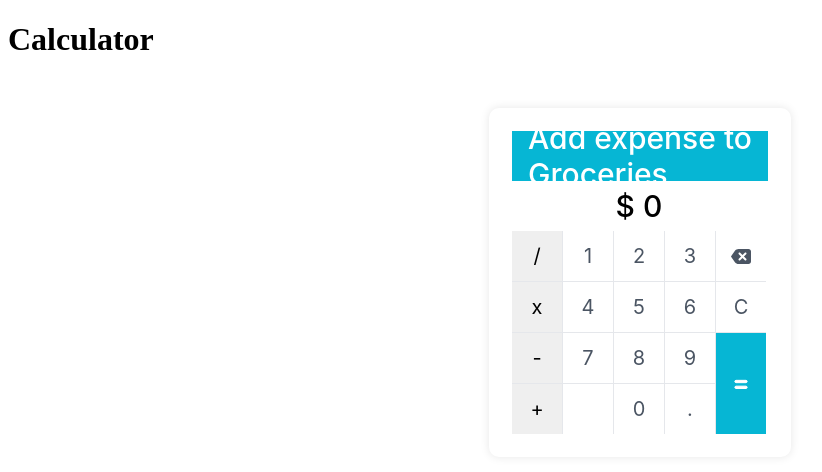
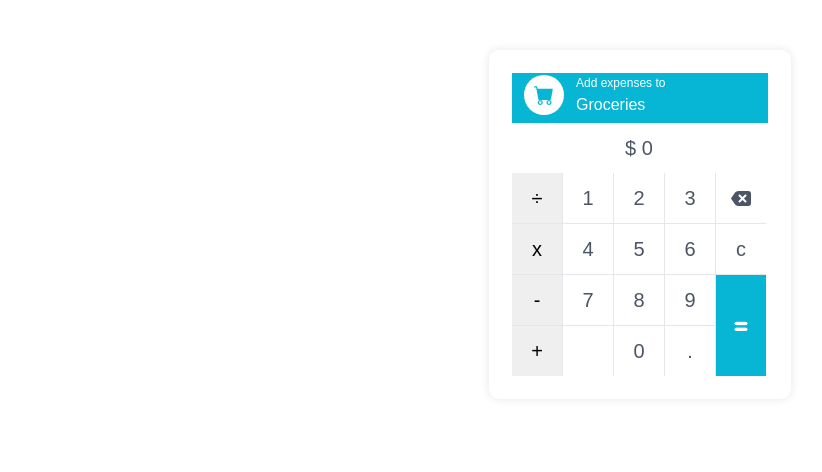
Before and after one commit to Amanda-Trigueros/ExpensableCalculator, a React (Create React App) app: page / in a window 1280 px wide. Shown: the top 472 px of the page, without its empty margins (0-822 px from the left). Built offline with nearby package versions, Linux system fonts and the light colour scheme.

Commit message:
add: header strucure

```diff
--- a/src/App.js
+++ b/src/App.js
@@ -1,16 +1,22 @@
 import Calculator from "./calculator"
-
-function App() {
-  return (
-  <div>
-    <h1>Calculator</h1>
-    <Calculator/>
-  </div>
-  );
+import trolley from "./assets/images/trolley.svg"
+import { colors } from "./global/colors";
 
 
-}
+const App = () => {
+  const category = {
+    name: "Groceries",
+    color: colors.blue[50],
+    icon: trolley,
+  };
 
+  return (
+    <div>
+      {/* Otras partes de tu aplicación */}
+      <Calculator category={category} />
+    </div>
+  );
+};
 
 
 export default App;
--- a/src/calculator.js
+++ b/src/calculator.js
@@ -1,12 +1,16 @@
  /** @jsxImportSource @emotion/react */
-//  import { css } from "@emotion/react";
+ import { css } from "@emotion/react";
  // import styled from "@emotion/styled";
- import { colors } from "./global/colors"
 import React from 'react';
 import Button from "./components/button"
-import {Calculator, Keyboard, Header, Display, columnStyle } from './components/keyboard';
+import {Calculator, Keyboard, Header, Display, columnStyle,HeaderStyle } from './components/keyboard';
+import mult from "./assets/images/mult.svg"
+import { colors } from "./global/colors";
 
 function FunctionCalculator({ category }) {
+
+  const { name, color, icon } = category;
+
   const [currentNumber, setCurrentNumber] = React.useState("0")
   const [operant, setOperant] = React.useState(null)
   const [prevNumber, setPrevNumber] = React.useState(null)
@@ -130,14 +134,21 @@ function FunctionCalculator({ category }) {
 
   return (
     <Calculator>
-      <Header name="Groceries">Add expense to</Header>
+      <Header color={color}>
+
+       <img src={icon} css={css`${HeaderStyle.iconStyle}`} alt="Icon" />
+       <h1 css={css`${HeaderStyle.titleStyle}`}> Add expenses to</h1>
+      <h1 css={css`${HeaderStyle.nameStyle}`}>{name}</h1>
+
+
+      </Header>
 
         <Display>
         <p>${prevNumber}{operant} {currentNumber}</p>
         </Display>
         <Keyboard>
         <div css={columnStyle}>
-          <Button value="/" onClick={handleOperant} type="operants">/</Button>
+          <Button value="/" onClick={handleOperant} type="operants">÷</Button>
           <Button value="x" onClick={handleOperant} type="operants">x</Button>
           <Button value="-" onClick={handleOperant} type="operants">-</Button>
           <Button value="+" onClick={handleOperant} type="operants">+</Button>
@@ -167,8 +178,8 @@ function FunctionCalculator({ category }) {
         </div>
         <div css={columnStyle}>
         <Button value="d" onClick={handleDelete} type="delete"></Button>
-        <Button value="c" onClick={handleReset}>C</Button>
-        <Button value="=" onClick={handleEqual} type={result ? "check" : "equal"}></Button>
+        <Button value="c" onClick={handleReset}>c</Button>
+        <Button value="=" onClick={handleEqual} color={color} type={result ? "check" : "equal"} ></Button>
         </div>
 
         </Keyboard>
--- a/src/components/button.js
+++ b/src/components/button.js
@@ -1,6 +1,5 @@
  /** @jsxImportSource @emotion/react */
  import { css } from "@emotion/react";
- // import styled from "@emotion/styled";
  import { colors } from "../global/colors";
  import deleteButton from "../assets/images/deleteButton.svg";
  import checkButton from "../assets/images/checkButton.svg";
@@ -24,7 +23,6 @@ const buttonStyles = {
   equal: `
   width: 50px;
   height: 101px;
-  background: ${colors.blue[50]};
   border:none;
   background-image: url(${equalButton});
   background-repeat: no-repeat;
@@ -42,7 +40,6 @@ const buttonStyles = {
   check:`
   width: 50px;
   height: 101px;
-  background: ${colors.blue[50]};
   border:none;
   background-image: url(${checkButton});
   background-repeat: no-repeat;
@@ -51,18 +48,18 @@ const buttonStyles = {
 }
 
 
-function Button({onClick, value, children, type="numbers"}) {
+function Button({onClick, value, children, type="numbers", color}) {
 return (
   <button value={value} onClick={onClick} css={css`
   width: 50px;
   height: 50px;
-  font-family: 'Inter';
-  font-style: normal;
+  font-family: sans-serif;
   font-weight: 400;
   font-size: 20px;
   line-height: 28px;
   text-align: center;
   border:none;
+  background: ${color};
   ${buttonStyles[type]}
 
   `}
--- a/src/components/keyboard.js
+++ b/src/components/keyboard.js
@@ -16,6 +16,8 @@ import { colors } from "../global/colors"
   export function Calculator({category,children}){
     return (
       <div css={css`
+      display: grid;
+
       max-width: 256px;
       margin: 50px auto;
       padding: 23px;
@@ -28,20 +30,24 @@ import { colors } from "../global/colors"
     )
   }
 
-  export function Header({ children,name}) {
+  export function Header({ children,name,color}) {
     return (
       <div css={css`
-      width: 256px;
-      height: 50px;
-      background: ${colors.blue[50]};
+
+      display: grid;
+      max-width: 265px;
+      max-height: 50px;
+      grid-template-columns: 25% 1fr;
+      grid-template-rows: 1fr 1fr;
+      align-items:center;
+
+
+      background: ${color};
       color: white;
-      font-family: 'Inter';
+      font-family: sans-serif;
       font-style: normal;
       font-weight: 500;
       font-size: 30px;
-      display: flex;
-      align-items: center;
-      justify-content: center;
       `}
       >
       {children}
@@ -51,20 +57,23 @@ import { colors } from "../global/colors"
     )
   }
 
+
   export function Display({ children }) {
     return (
       <div css={css`
 
+      display: flex;
+      align-items: center;
+      justify-content: center;
       width: 254px;
       height: 50px;
       background: ${colors.white};
-      font-family: 'Inter';
-      font-style: normal;
-      font-weight: 500;
-      font-size: 30px;
-      display: flex;
-      align-items: center;
-      justify-content: center;
+      font-family: sans-serif;
+      font-weight: 400;
+      font-size: 20px;
+      line-height: 28px;
+      color: ${colors.gray[600]};
+      text-align: center;
       `}
       >
         {children}
@@ -80,8 +89,8 @@ import { colors } from "../global/colors"
       width: 254px;
       height: 203px;
       background: ${colors.gray[200]};
-      color: ${colors.gray[600]};
       gap: 1px;
+
     `}
     >
       {children}
@@ -98,18 +107,44 @@ grid-template-rows: repeat(1, 1fr);
 grid-gap: 1px;
 `;
 
-// export const buttonStyles = {
-//   numbers: `
-//   background: #FFFFFF;
-//   color: ${colors.gray[600]}
-//   `,
-//   operators: `
-//   background: ${colors.gray[100]};
-//   color: ${colors.gray[600]}
-//   `,
-//   equal: `
-//   width: 50px;
-//   height: 101px;
-//   background: ${colors.blue[50]};
-//   `
-// }
+
+export const HeaderStyle = {
+  iconStyle:`
+  grid-column: 1;
+  grid-row: span 2;
+  display: flex;
+  align-items: center;
+  justify-content: center;
+  width: 40px;
+  height: 40px;
+  margin-left:12px;
+
+  `,
+titleStyle: `
+grid-column: 2;
+grid-row: 1;
+display: flex;
+align-items: center;
+width: 104px;
+height: 16px;
+font-family: sans-serif;
+font-weight: 400;
+font-size: 12px;
+line-height: 16px;
+margin: 0;
+
+`,
+nameStyle:`
+grid-column: 2;
+  grid-row: 2;
+  display: flex;
+  align-items: center;
+  width: 104px;
+  height: 24px;
+  font-family: sans-serif;
+  font-weight: 500;
+  font-size: 16px;
+  line-height: 24px;
+  margin: 0;
+
+`}
```
